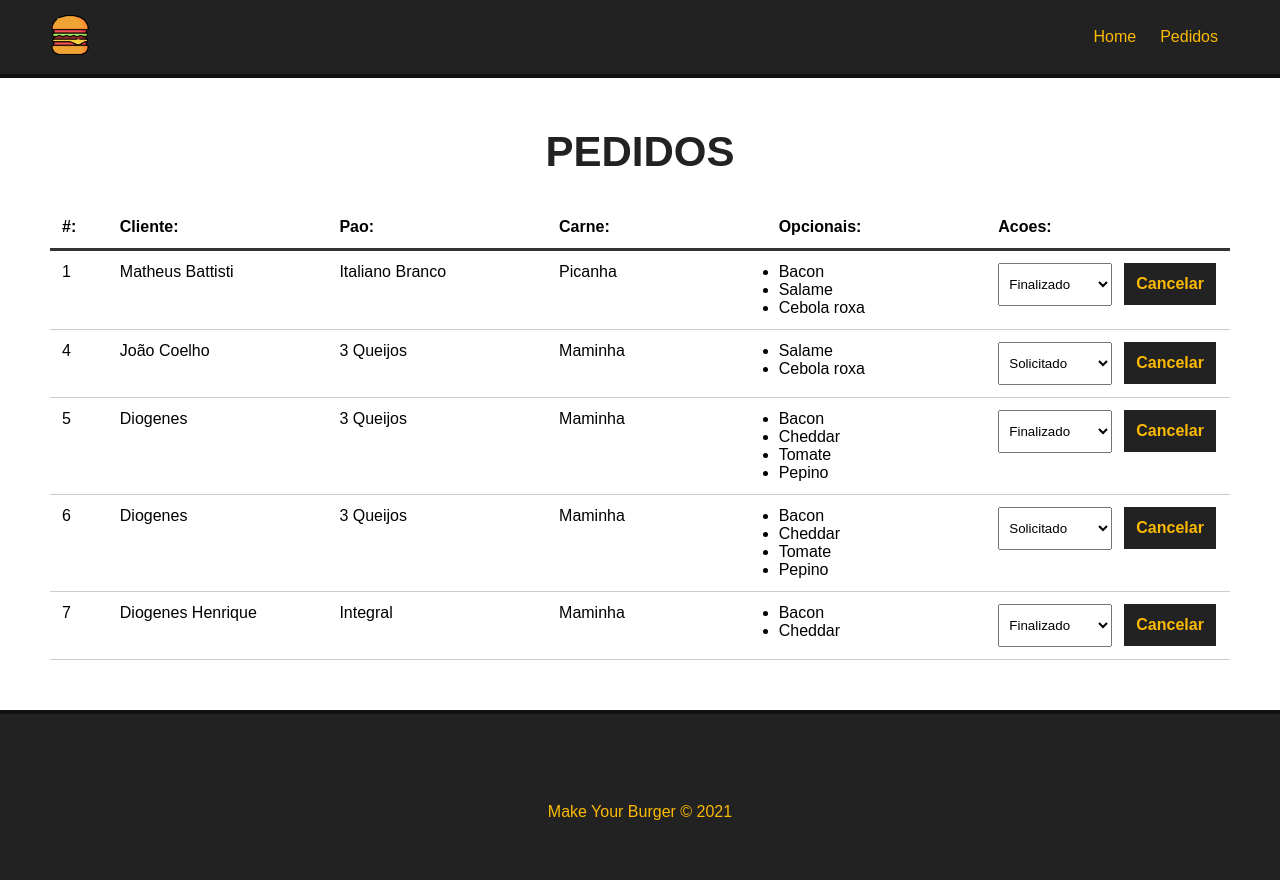
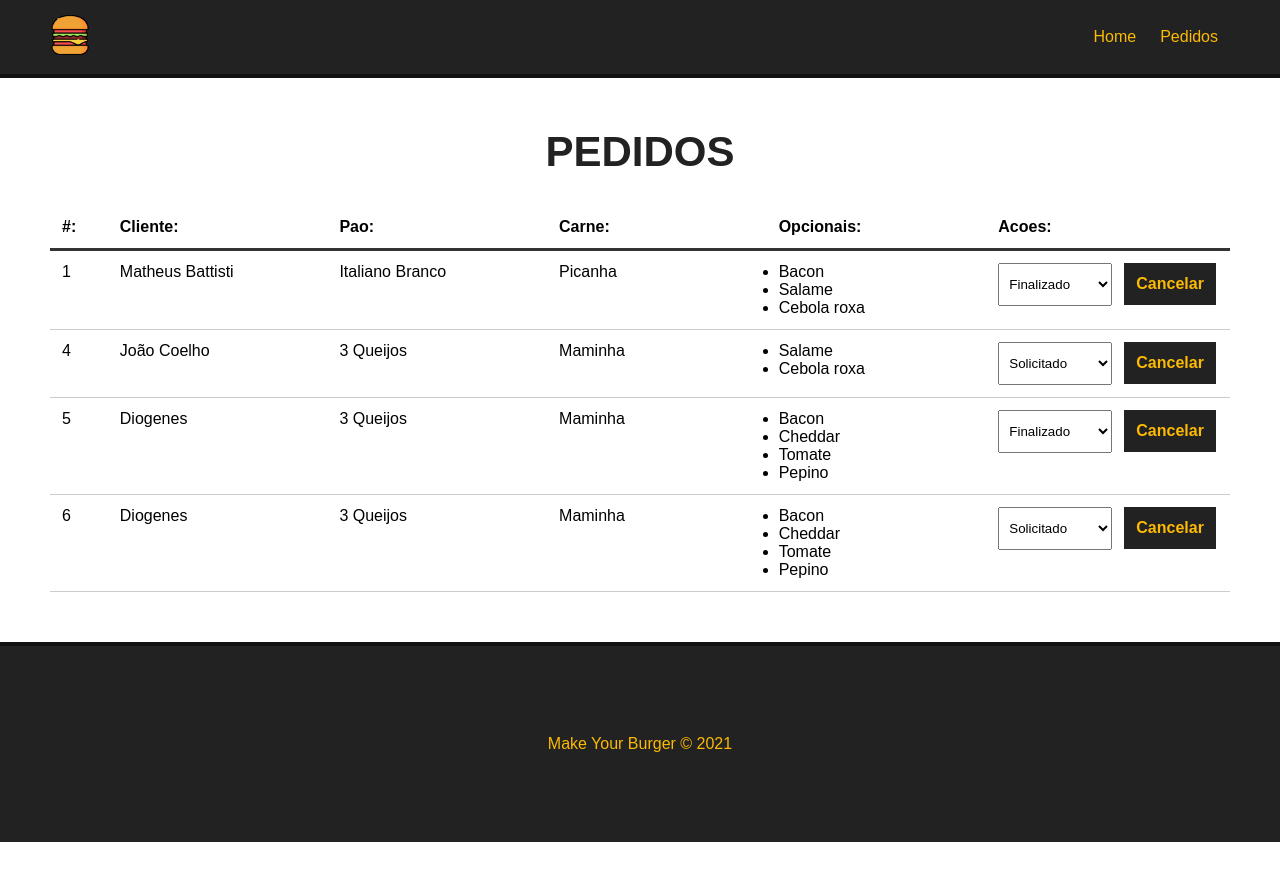
Before and after one commit to diogeneshas/make_your_burger, a Vue app: page /pedidos in a window 1280 px wide. Shown: the top 880 px of the page. After the commit the page ends 842 px from the top, so only its background shows below. Built offline with nearby package versions, Linux system fonts and the light colour scheme; data requests are answered from the project's data file.

Commit message:
mensagens nas atualizacoes e remocoes de pedido

```diff
--- a/db/db.json
+++ b/db/db.json
@@ -126,17 +126,6 @@
       ],
       "status": "Solicitado",
       "id": 6
-    },
-    {
-      "nome": "Diogenes Henrique",
-      "carne": "Maminha",
-      "pao": "Integral",
-      "opcionais": [
-        "Bacon",
-        "Cheddar"
-      ],
-      "status": "Finalizado",
-      "id": 7
     }
   ]
 }
--- a/src/components/Dashboard.vue
+++ b/src/components/Dashboard.vue
@@ -1,5 +1,6 @@
 <template>
     <div id="burger-table">
+        <Message :msg="msg" v-show="msg" />
         <div>
             <div id="burger-table-heading">
                 <div class="order-id">#:</div>
@@ -35,13 +36,18 @@
 </template>
 
 <script>
+import Message from './Message.vue'
 export default {
     name: 'Dashboard',
+    components: {
+        Message
+    },
     data() {
         return {
             burgers: null,
             burger_id: null,
-            status: []
+            status: [],
+            msg: null
         }
     },
     methods: {
@@ -67,7 +73,11 @@
 
            const res = await req.json()
 
-           //msg
+            // colocar uma msg de sistema
+            this.msg = `Pedido removido com sucesso`
+
+            // limpar msg
+            setTimeout(()=> this.msg = '', 3000)
 
            this.getPedidos()
         },
@@ -83,6 +93,12 @@
             })
 
             const res = await req.json()
+
+            // colocar uma msg de sistema
+            this.msg = `O pedido n ${res.id} foi atualizado para ${res.status}!`
+
+            // limpar msg
+            setTimeout(()=> this.msg = '', 3000)
 
         }
     },
```
